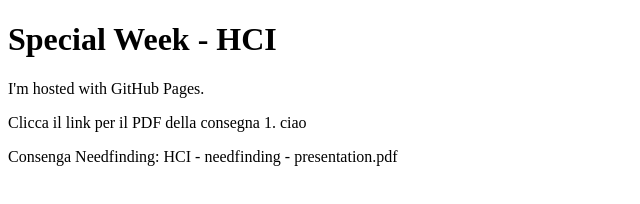
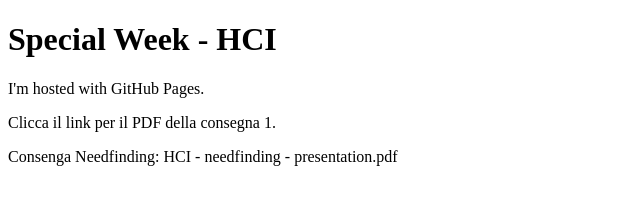
Before and after one commit to SpecialWeekHCI/SpecialWeekHCI.github.io, a plain HTML site: page index.html in a window 1280 px wide. Shown: the full height of the page, 0-640 px from the left. Drawn offline with Linux system fonts and the light colour scheme.

Commit message:
Update index.html

```diff
--- a/index.html
+++ b/index.html
@@ -3,7 +3,7 @@
 <body>
 <h1>Special Week - HCI</h1>
 <p>I'm hosted with GitHub Pages.</p>
-<p>Clicca il link per il PDF della consegna 1. ciao</p>
+<p>Clicca il link per il PDF della consegna 1.</p>
   <p>Consenga Needfinding: HCI - needfinding - presentation.pdf</p>
 </body>
 </html>
```
